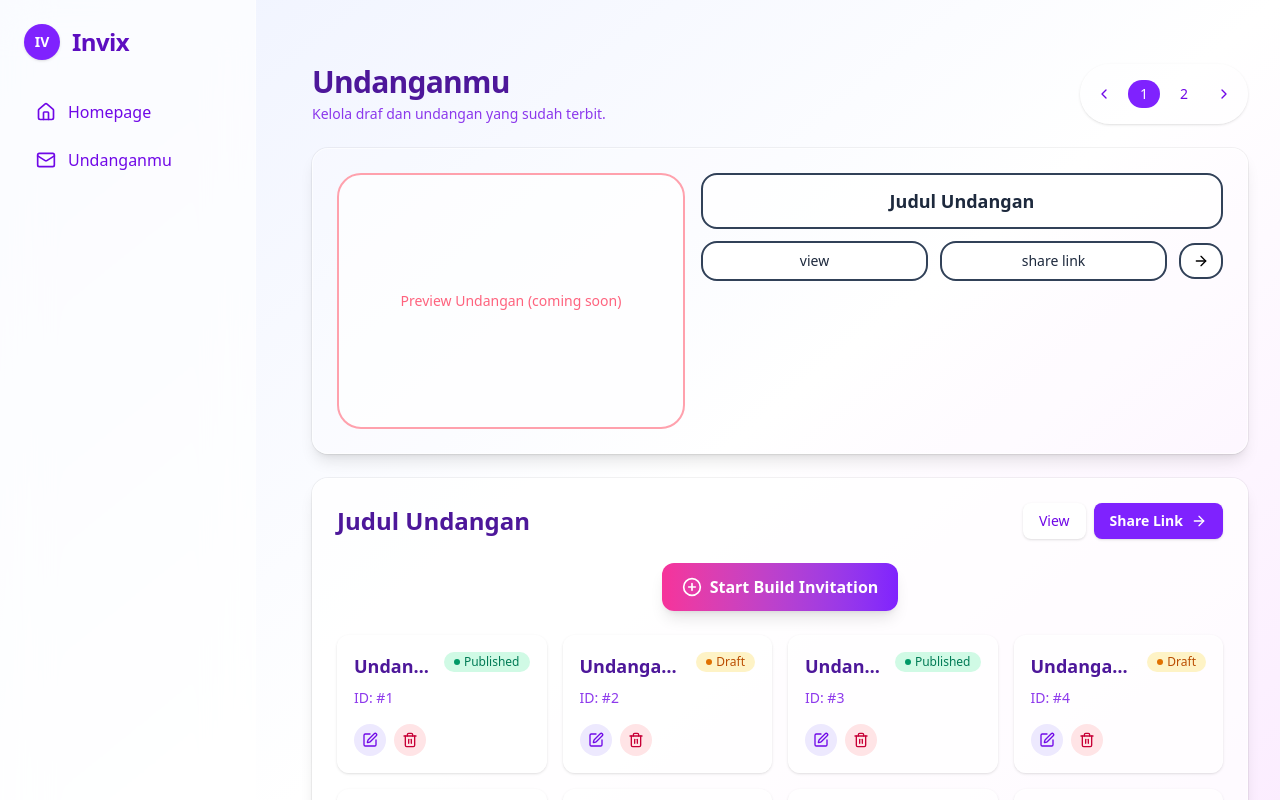
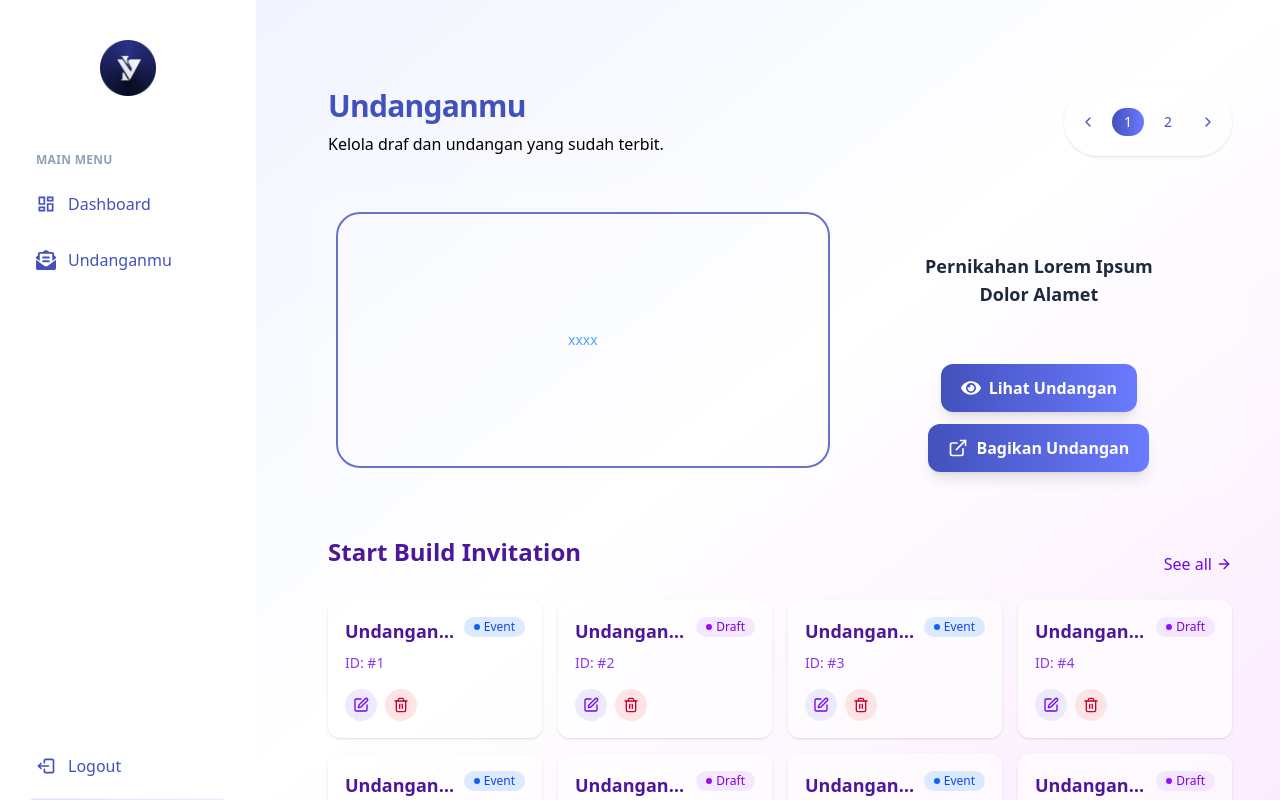
Before and after one commit to Laresae-Invix/invix_frontend, a React (Vite) app in the folder invix-landing-page/: page /dashboard in a window 1280 px wide. Shown: the top 800 px of the page. Built offline with nearby package versions, Linux system fonts and the light colour scheme.

Commit message:
Tinggal isi konten

```diff
--- a/invix-landing-page/src/pages/dashboard/page.tsx
+++ b/invix-landing-page/src/pages/dashboard/page.tsx
@@ -4,9 +4,7 @@ import {
 	ChevronLeft,
 	ChevronRight,
 	Edit,
-	HelpCircle,
-	Home,
-	Mail,
+	ExternalLink,
 	Menu,
 	PlusCircle,
 	Trash2,
@@ -14,11 +12,15 @@ import {
 } from "lucide-react";
 import type React from "react";
 import { useEffect, useMemo, useState } from "react";
+import { FaEnvelopeOpenText, FaEye, FaWhatsapp } from "react-icons/fa";
+import { MdOutlineDashboard } from "react-icons/md";
+import { TbLogout2 } from "react-icons/tb";
+import Logo from "@/assets/Logo.webp";
 
 interface Invitation {
 	id: number;
 	title: string;
-	status: "draft" | "published";
+	status: "draft" | "Event";
 }
 
 const StatusBadge: React.FC<{ status: Invitation["status"] }> = ({
@@ -27,15 +29,15 @@ const StatusBadge: React.FC<{ status: Invitation["status"] }> = ({
 	<span
 		className={
 			"inline-flex items-center rounded-full px-2.5 py-0.5 text-xs font-medium " +
-			(status === "published"
-				? "bg-emerald-100 text-emerald-700"
-				: "bg-amber-100 text-amber-700")
+			(status === "Event"
+				? "bg-blue-100 text-blue-700"
+				: "bg-purple-100 text-purple-700")
 		}
 	>
 		<span
 			className={
 				"mr-1 h-1.5 w-1.5 rounded-full " +
-				(status === "published" ? "bg-emerald-600" : "bg-amber-600")
+				(status === "Event" ? "bg-blue-600" : "bg-purple-600")
 			}
 		/>
 		{status.charAt(0).toUpperCase() + status.slice(1)}
@@ -80,58 +82,77 @@ const Sidebar: React.FC<{
 			{/* Sidebar – selalu dirender, cuma digeser di mobile */}
 			<aside
 				aria-label="Sidebar navigation"
-				className={`fixed inset-y-0 left-0 z-50 w-72 border-r border-white/40 bg-white/70 p-6 shadow-xl backdrop-blur-xl
+				className={`fixed inset-y-0 left-0 z-50 w-72 border-r border-white bg-white p-6 shadow-xl backdrop-blur-xl
   transform transition-transform duration-300
   lg:static lg:z-0 lg:flex lg:min-h-screen lg:w-64 lg:translate-x-0 lg:shadow-none
   ${isOpen ? "translate-x-0" : "-translate-x-full lg:translate-x-0"}`}
 			>
-				<div className="flex w-full flex-col gap-8">
-					<div className="flex items-center justify-between">
-						<div className="flex items-center gap-3">
-							<div className="flex h-9 w-9 items-center justify-center rounded-full bg-violet-600 text-white shadow ">
-								<span className="text-sm font-bold">IV</span>
-							</div>
-							<h1 className="text-2xl font-extrabold tracking-tight text-violet-800">
-								Invix
-							</h1>
-						</div>
+				<div className="flex h-full w-full flex-col gap-8">
+					{/* Logo di tengah */}
+					<div className="relative flex items-center justify-center mt-4">
+						<img
+							src={Logo}
+							alt="Logo Invix"
+							className="h-14 w-auto object-contain"
+						/>
+
+						{/* Tombol close (mobile) */}
 						<button
 							type="button"
 							onClick={onClose}
-							className="inline-flex h-9 w-9 items-center justify-center rounded-full text-violet-700 hover:bg-violet-100/70 lg:hidden"
+							className="absolute right-0 inline-flex h-9 w-9 items-center justify-center rounded-full text-[#4351BC] hover:bg-blue-50 lg:hidden"
 							aria-label="Tutup sidebar"
 						>
 							<X className="h-5 w-5" />
 						</button>
 					</div>
 
-					<nav className="space-y-2">
+					{/* MAIN MENU TITLE + NAV */}
+					<div className="space-y-2">
+						<p className="px-3 text-xs font-semibold uppercase tracking-wide text-slate-400 mt-6">
+							Main Menu
+						</p>
+
+						<nav className="space-y-1 mt-4">
 							<a
 								href="/dashboard"
-							className="flex items-center gap-3 rounded-lg px-3 py-2 text-violet-700 transition-all hover:bg-violet-100/60 hover:text-violet-900"
+								className="flex items-center gap-3 rounded-lg px-3 py-2 text-[#4351BC] transition-all hover:bg-blue-50 hover:text-[#2c357e]"
 							>
-							<Home className="h-5 w-5" />
-							<span className="font-medium">Homepage</span>
+								<MdOutlineDashboard className="h-5 w-5" />
+								<span className="font-medium">Dashboard</span>
 							</a>
 							<a
 								href="/invitations"
-							className="flex items-center gap-3 rounded-lg px-3 py-2 text-violet-700 transition-all hover:bg-violet-100/60 hover:text-violet-900"
+								className="flex items-center gap-3 rounded-lg px-3 py-2 text-[#4351BC] transition-all hover:bg-blue-50 hover:text-[#2c357e] mt-4"
 							>
-							<Mail className="h-5 w-5" />
+								<FaEnvelopeOpenText className="h-5 w-5" />
 								<span className="font-medium">Undanganmu</span>
 							</a>
 						</nav>
+					</div>
 
-					<div className="mt-auto rounded-xl border border-white/40 bg-gradient-to-br from-violet-50/60 to-fuchsia-50/60 p-4">
-						<p className="mb-3 text-sm text-violet-700">
+					<div className="mt-auto space-y-3">
+						{/* Logout */}
+						<a
+							href="/login"
+							className="flex items-center gap-3 rounded-lg px-3 py-2 text-[#4351BC] transition-all hover:bg-blue-50 hover:text-[#2c357e]"
+						>
+							<TbLogout2 className="h-5 w-5" />
+							<span className="font-medium">Logout</span>
+						</a>
+
+						{/* Contact Support */}
+						<div className="rounded-xl border border-white/20 bg-gradient-to-br from-[#e2e5ff] to-[#f3f5ff] p-4">
+							<p className="mb-3 text-sm font-semibold text-[#4351BC]">
 								Perlu bantuan? Tim kami siap bantu setiap saat.
 							</p>
 							<a
 								href="#support"
-							className="inline-flex items-center gap-2 rounded-lg bg-violet-600 px-3 py-2 text-sm font-semibold text-white shadow hover:bg-violet-700"
+								className="inline-flex w-full items-center justify-center gap-2 rounded-lg bg-gradient-to-r from-[#4351BC] to-[#6b7bff] px-3 py-2 font-semibold text-white shadow-lg transition hover:-translate-y-0.5 hover:shadow-xl"
 							>
-							<HelpCircle className="h-4 w-4" /> Contact Support
+								<FaWhatsapp className="h-5 w-5" /> Contact Support
 							</a>
+						</div>
 					</div>
 				</div>
 			</aside>
@@ -152,7 +173,7 @@ const Pagination: React.FC<{
 	const pages = Array.from({ length: total }, (_, idx) => idx + 1);
 
 	return (
-		<div className="inline-flex items-center gap-2 rounded-full bg-white/70 px-2 py-1 text-violet-700 shadow">
+		<div className="inline-flex items-center gap-2 rounded-full bg-white/70 px-2 py-1 text-[#4351BC] shadow">
 			<button
 				type="button"
 				className="inline-flex h-8 w-8 items-center justify-center rounded-full hover:bg-violet-100"
@@ -169,7 +190,7 @@ const Pagination: React.FC<{
 					className={
 						"min-w-[2rem] rounded-full px-2 py-1 text-sm font-medium " +
 						(current === page
-							? "bg-violet-600 text-white"
+							? "bg-gradient-to-r from-[#4351BC] to-[#6b7bff] text-white"
 							: "hover:bg-violet-100")
 					}
 					aria-current={current === page ? "page" : undefined}
@@ -243,15 +264,15 @@ const DashboardPage: React.FC = () => {
 		// Simulasi fetch data (loading state ditunjukkan SkeletonCard)
 		const timer = setTimeout(() => {
 			const data: Invitation[] = [
-				{ id: 1, title: "Undangan Pernikahan", status: "published" },
+				{ id: 1, title: "Undangan Pernikahan", status: "Event" },
 				{ id: 2, title: "Undangan Wisuda", status: "draft" },
-				{ id: 3, title: "Undangan Ulang Tahun", status: "published" },
+				{ id: 3, title: "Undangan Ulang Tahun", status: "Event" },
 				{ id: 4, title: "Undangan Acara Kantor", status: "draft" },
-				{ id: 5, title: "Undangan Seminar", status: "published" },
+				{ id: 5, title: "Undangan Seminar", status: "Event" },
 				{ id: 6, title: "Undangan Reuni Akbar", status: "draft" },
-				{ id: 7, title: "Undangan Tasyakuran", status: "published" },
+				{ id: 7, title: "Undangan Tasyakuran", status: "Event" },
 				{ id: 8, title: "Undangan Launching Produk", status: "draft" },
-				{ id: 9, title: "Undangan Khitanan", status: "published" },
+				{ id: 9, title: "Undangan Khitanan", status: "Event" },
 			];
 			setInvitations(data);
 		}, 600);
@@ -303,18 +324,19 @@ const DashboardPage: React.FC = () => {
 								<Menu className="h-5 w-5" />
 								<span className="text-sm font-semibold">Menu</span>
 							</button>
-							<a
+							{/* <a
 								href="#support"
 								className="inline-flex items-center gap-2 rounded-lg px-3 py-2 text-violet-700 hover:bg-violet-100"
 							>
 								<HelpCircle className="h-5 w-5" />
 								<span className="text-sm font-medium">Support</span>
-							</a>
+							</a> */}
 						</div>
 					</div>
 
 					{/* Header */}
-					<header className="mb-6 mt-6 flex flex-wrap items-center justify-end">
+
+					<header className="mb-6 mt-8 flex flex-wrap items-center justify-end">
 						<div className="flex flex-wrap">
 							{/* <a
 								href="#support"
@@ -324,12 +346,12 @@ const DashboardPage: React.FC = () => {
 							</a> */}
 						</div>
 					</header>
-					<div className="flex flex-wrap items-right justify-between gap-3 mb-6">
+					<div className="flex flex-wrap items-right justify-between gap-3 mb-2 p-4">
 						<div>
-							<h2 className="text-2xl font-extrabold tracking-tight text-violet-900 sm:text-3xl">
+							<h2 className="text-2xl font-extrabold tracking-tight text-[#4351BC] sm:text-3xl">
 								Undanganmu
 							</h2>
-							<p className="mt-1 text-sm text-violet-700/80">
+							<p className="mt-2 text-ml text-grey-200">
 								Kelola draf dan undangan yang sudah terbit.
 							</p>
 						</div>
@@ -344,41 +366,33 @@ const DashboardPage: React.FC = () => {
 					</div>
 
 					{/* Undanganmu Card */}
-					<section className="rounded-2xl border border-white/60 bg-white/20 p-4 shadow-lg ring-1 ring-black/5 sm:p-6 mt-6 mb-6">
-						<div className="grid items-start gap-4 md:grid-cols-[minmax(0,2fr)_minmax(0,3fr)]">
+					<section className="mt-4 mb-4 rounded-3xl bg-white/10 p-4 sm:p-6">
+						<div className="grid items-stretch gap-6 md:grid-cols-[minmax(0,4fr)_minmax(0,3fr)]">
 							{/* Preview besar (kiri) */}
-							<div className="flex h-48 items-center justify-center rounded-3xl border-2 border-rose-300 bg-white/70 sm:h-56 md:h-64">
-								<span className="text-sm text-rose-400">
-									Preview Undangan (coming soon)
+							<div className="flex h-48 items-center justify-center rounded-3xl border-2 border-[#4351BC]/80  sm:h-56 lg:h-64">
+								<span className="text-sm text-blue-400">xxxx</span>
+							</div>
+
+							{/* Judul + tombol (kanan) */}
+							<div className="flex h-auto flex-col justify-center gap-4">
+								<div className="flex items-center justify-center  px-12 py-10 text-center mb-auto">
+									<span className="line-clamp-2 text-base font-semibold text-slate-800 sm:text-lg">
+										Pernikahan Lorem Ipsum Dolor Alamet
 									</span>
 								</div>
 
-							{/* Judul + tombol (kanan) */}
-							<div className="flex flex-col gap-3">
-								<div className="flex items-center justify-center rounded-2xl border-2 border-slate-700 bg-white/80 px-4 py-3">
-									<span className="text-lg font-semibold text-slate-800">
-										Judul Undangan
-									</span>
-								</div>
 								<div className="flex flex-wrap items-center gap-3">
 									<button
 										type="button"
-										className="flex-1 rounded-2xl border-2 border-slate-700 bg-white px-4 py-2 text-sm font-medium text-slate-800 hover:bg-slate-50"
+										className="mx-auto inline-flex items-center gap-2 rounded-xl bg-gradient-to-r from-[#4351BC] to-[#6b7bff] px-5 py-3 font-semibold text-white shadow-lg transition hover:-translate-y-0.5 hover:shadow-xl"
 									>
-										view
+										<FaEye className="h-5 w-5" /> Lihat Undangan
 									</button>
 									<button
 										type="button"
-										className="flex-1 rounded-2xl border-2 border-slate-700 bg-white px-4 py-2 text-sm font-medium text-slate-800 hover:bg-slate-50"
+										className="mx-auto inline-flex items-center gap-2 rounded-xl bg-gradient-to-r from-[#4351BC] to-[#6b7bff] px-5 py-3 font-semibold text-white shadow-lg transition hover:-translate-y-0.5 hover:shadow-xl"
 									>
-										share link
-									</button>
-									<button
-										type="button"
-										className="inline-flex items-center justify-center rounded-2xl border-2 border-slate-700 bg-white px-3 py-2 hover:bg-slate-50"
-										aria-label="Lanjut"
-									>
-										<ArrowRight className="h-4 w-4" />
+										<ExternalLink className="h-5 w-5" /> Bagikan Undangan
 									</button>
 								</div>
 							</div>
@@ -386,12 +400,21 @@ const DashboardPage: React.FC = () => {
 					</section>
 
 					{/* Primary Card */}
-					<section className="rounded-2xl border border-white/60 bg-white/70 p-4 shadow-lg ring-1 ring-black/5 sm:p-6">
+					<section className="p-4">
 						<div className="mb-4 flex flex-col gap-3 sm:mb-6 sm:flex-row sm:items-center sm:justify-between">
 							<h3 className="text-xl font-semibold text-violet-900 sm:text-2xl">
-								Judul Undangan
+								Start Build Invitation
 							</h3>
-							<div className="flex flex-wrap gap-2">
+
+							<div className="mt-6 flex flex-col-reverse items-center justify-between gap-4 sm:flex-row">
+								<a
+									href="/all-invitations"
+									className="inline-flex items-center text-violet-700 hover:text-violet-900"
+								>
+									See all <ArrowRight className="ml-1 h-4 w-4" />
+								</a>
+							</div>
+							{/* <div className="flex flex-wrap gap-2">
 								<button
 									type="button"
 									className="inline-flex items-center rounded-lg bg-white px-4 py-2 text-sm font-medium text-violet-700 shadow hover:bg-violet-50"
@@ -400,20 +423,11 @@ const DashboardPage: React.FC = () => {
 								</button>
 								<button
 									type="button"
-									className="inline-flex items-center gap-2 rounded-lg bg-violet-600 px-4 py-2 text-sm font-semibold text-white shadow hover:bg-violet-700"
+									className="inline-flex items-center gap-2 rounded-lg bg-[#4351BC] px-4 py-2 text-sm font-semibold text-white shadow hover:bg-[#3642a0]"
 								>
 									Share Link <ArrowRight className="h-4 w-4" />
 								</button>
-							</div>
-						</div>
-
-						<div className="mb-6 text-center">
-							<button
-								type="button"
-								className="mx-auto inline-flex items-center gap-2 rounded-xl bg-gradient-to-r from-pink-500 to-violet-600 px-5 py-3 font-semibold text-white shadow-lg transition hover:-translate-y-0.5 hover:shadow-xl"
-							>
-								<PlusCircle className="h-5 w-5" /> Start Build Invitation
-							</button>
+							</div> */}
 						</div>
 
 						{/* Grid */}
@@ -450,13 +464,7 @@ const DashboardPage: React.FC = () => {
 							</AnimatePresence>
 						)}
 
-						<div className="mt-6 flex flex-col-reverse items-center justify-between gap-4 sm:flex-row">
-							<a
-								href="/all-invitations"
-								className="inline-flex items-center text-violet-700 hover:text-violet-900"
-							>
-								See all <ArrowRight className="ml-1 h-4 w-4" />
-							</a>
+						<div className="mt-6 flex flex-col-reverse items-center justify-end gap-4 sm:flex-row">
 							<div className="text-sm text-violet-700/80">
 								Menampilkan {paginatedInvitations.length || 0} dari{" "}
 								{invitations?.length || 0} undangan
```
Lines whose indentation alone changed are shown as unchanged.
